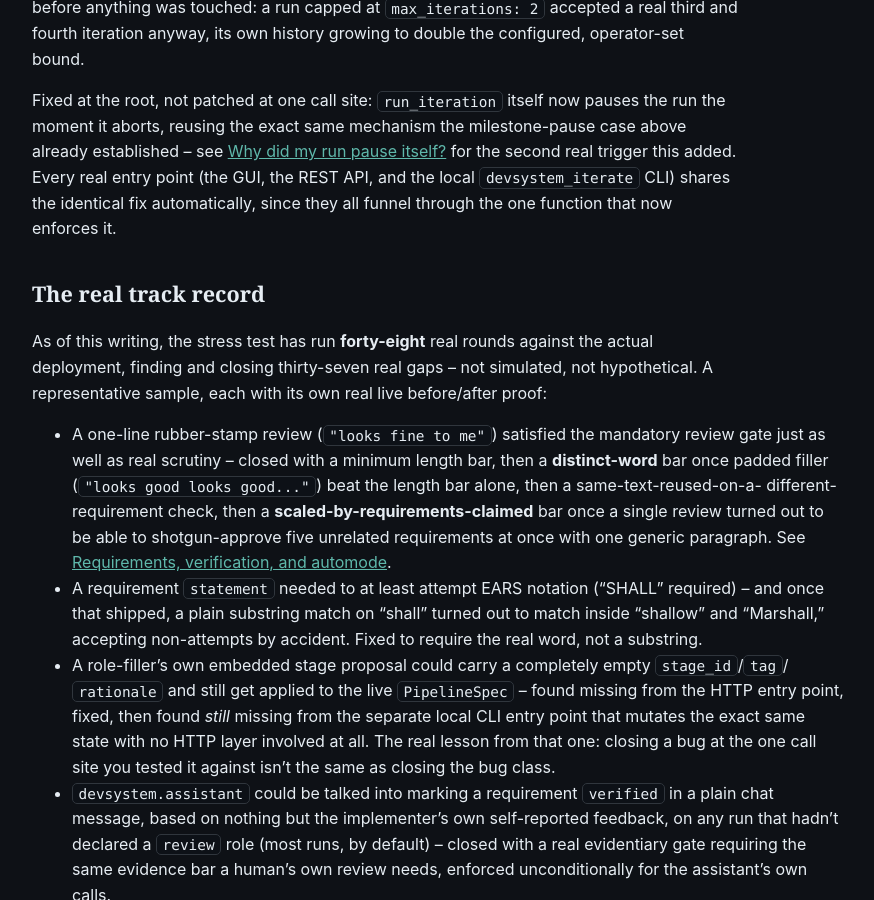
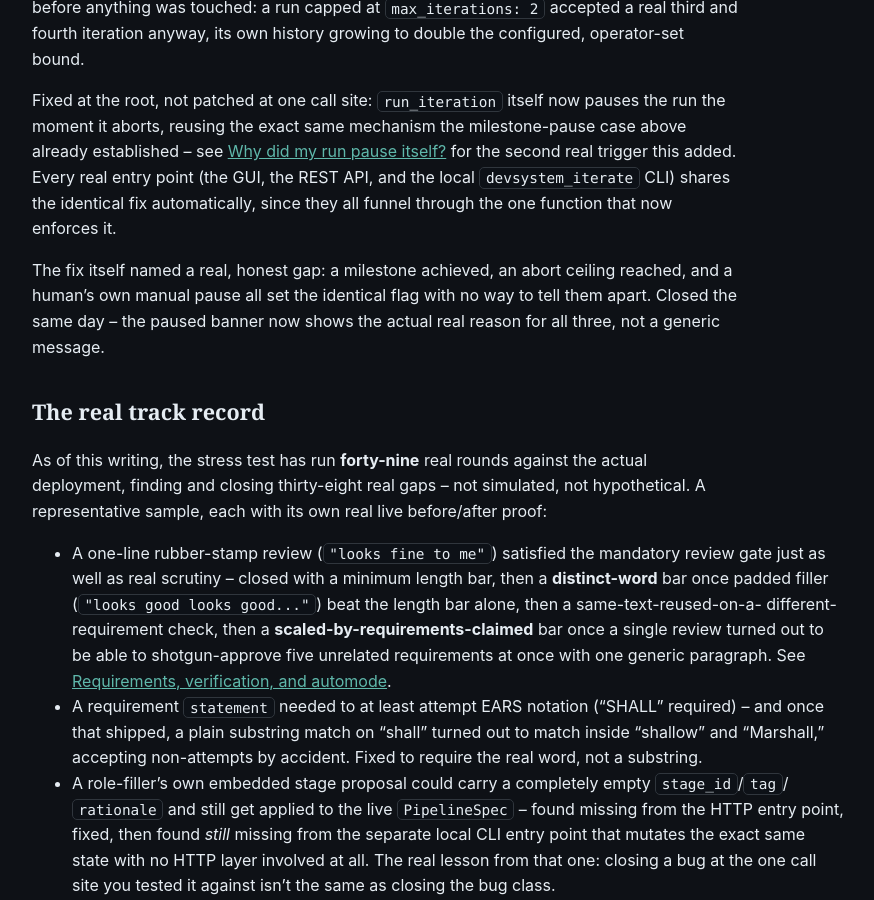
Before and after one commit to scimbe/CADS-devsystem-docs, a Jekyll site: the page built from _explanation/dau-lens-and-stress-testing.md, in a window 1280 px wide and 900 px high, scrolled down 2511 px. Shown: the whole window, without its empty margins (322-1196 px from the left). Built offline with Jekyll 4.4.1, drawn with Linux system fonts in a browser that asks for light colours.

Commit message:
explanation: document run 49 -- the paused banner now shows the real reason
Closes the loop on the "most significant finding" section's own note:
a milestone, an abort ceiling, and a manual pause used to render an
identical generic banner. Bumped the round/gap counts (forty-eight ->
forty-nine rounds, thirty-seven -> thirty-eight gaps closed).

```diff
--- a/_explanation/dau-lens-and-stress-testing.md
+++ b/_explanation/dau-lens-and-stress-testing.md
@@ -105,10 +105,14 @@ for the second real trigger this added. Every real entry point (the GUI, the RES
 local `devsystem_iterate` CLI) shares the identical fix automatically, since they all funnel
 through the one function that now enforces it.
 
+The fix itself named a real, honest gap: a milestone achieved, an abort ceiling reached, and a
+human's own manual pause all set the identical flag with no way to tell them apart. Closed the same
+day -- the paused banner now shows the actual real reason for all three, not a generic message.
+
 ## The real track record
 
-As of this writing, the stress test has run **forty-eight** real rounds against the actual
-deployment, finding and closing thirty-seven real gaps -- not simulated, not hypothetical. A
+As of this writing, the stress test has run **forty-nine** real rounds against the actual
+deployment, finding and closing thirty-eight real gaps -- not simulated, not hypothetical. A
 representative sample, each with its own real live before/after proof:
 
 - A one-line rubber-stamp review (`"looks fine to me"`) satisfied the mandatory review gate just as
```
